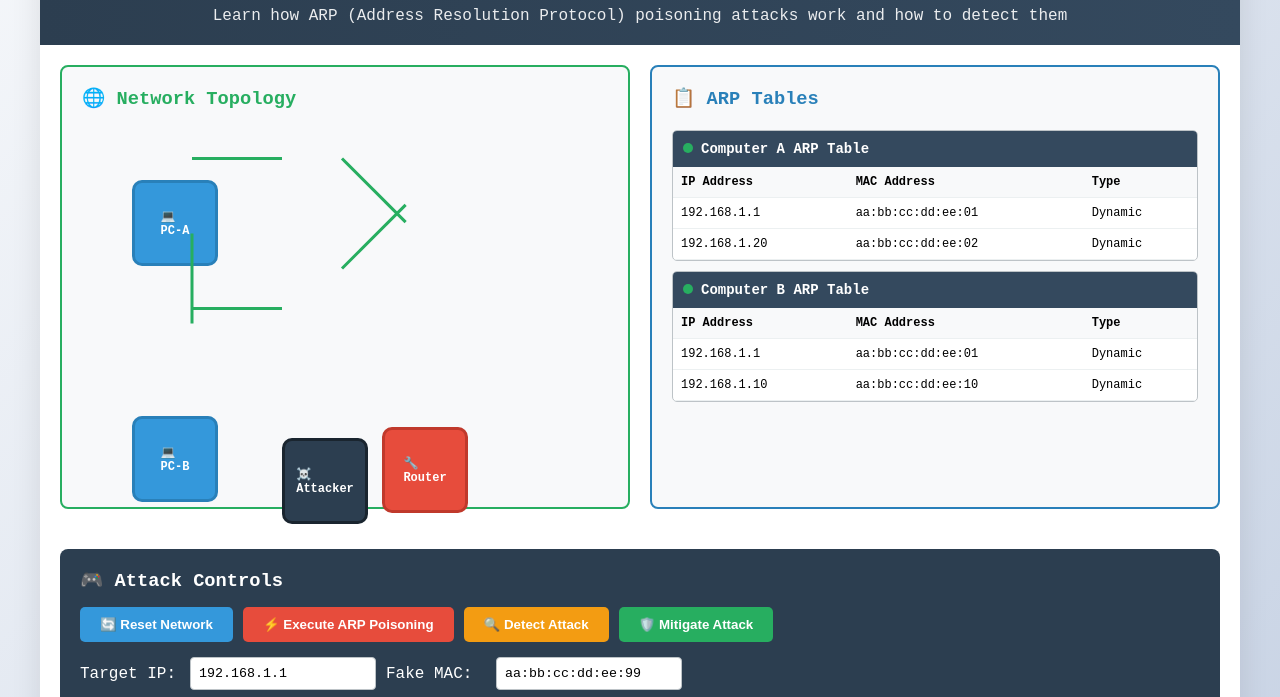
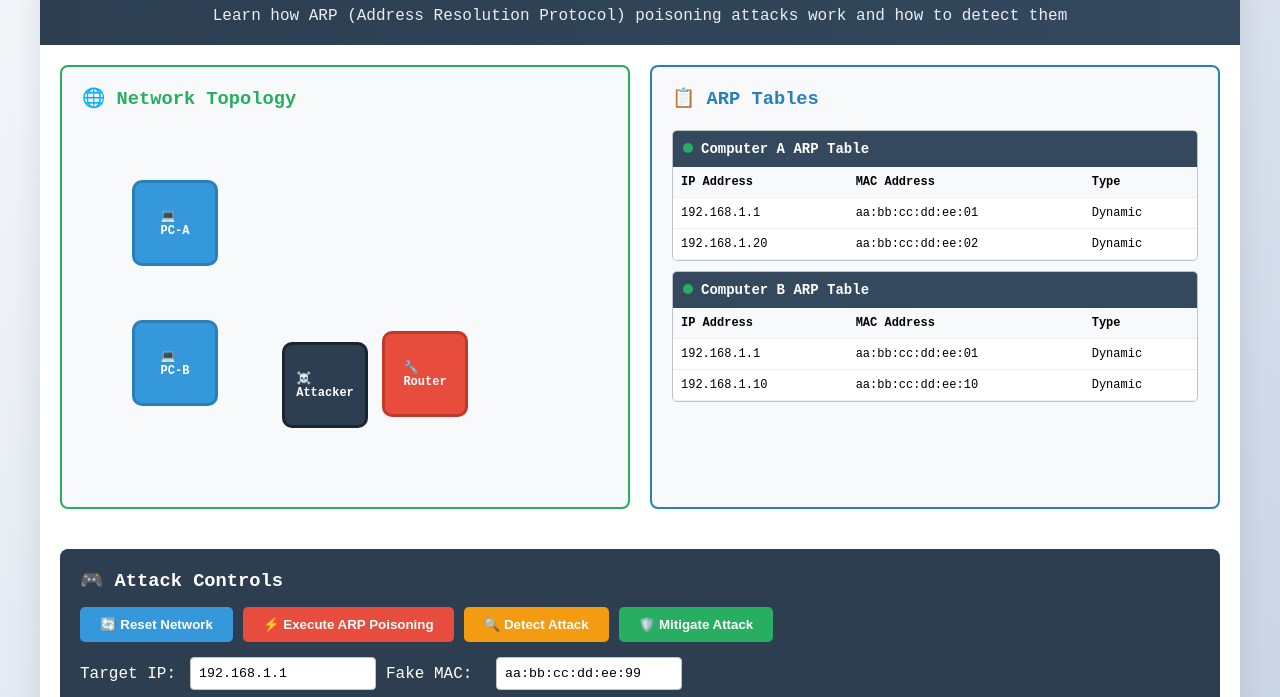
Before and after one commit to sands-mvcc/lan153, a plain HTML site: page arp.html in a window 1280 px wide. Shown: the part 92-789 px from the top of the page. Drawn offline with Linux system fonts and the light colour scheme.

Commit message:
Update arp.html

```diff
--- a/arp.html
+++ b/arp.html
@@ -116,7 +116,7 @@
         .connection {
             position: absolute;
             height: 3px;
-            background: #27ae60;
+            background: transparent;
             transform-origin: left center;
         }
 
@@ -337,27 +337,27 @@
                     💻<br>PC-A
                 </div>
 
-                <div class="device computer tooltip" id="computer2" style="top: 200px; left: 50px;"
+                <div class="device computer tooltip" id="computer2" style="top: 104px; left: 50px;"
                      data-tooltip="Computer B - IP: 192.168.1.20">
                     💻<br>PC-B
                 </div>
 
-                <div class="device router tooltip" id="router" style="top: 125px; left: 300px;"
+                <div class="device router tooltip" id="router" style="top: 29px; left: 300px;"
                      data-tooltip="Router/Gateway - IP: 192.168.1.1">
                     🔧<br>Router
                 </div>
 
-                <div class="device attacker tooltip" id="attacker" style="top: 50px; left: 200px;"
+                <div class="device attacker tooltip" id="attacker" style="top: -46px; left: 200px;"
                      data-tooltip="Attacker Machine - IP: 192.168.1.99">
                     ☠️<br>Attacker
                 </div>
 
                 <!-- Network connections -->
                 <div class="connection" id="conn1" style="top: 90px; left: 130px; width: 90px; transform: rotate(0deg);"></div>
-                <div class="connection" id="conn2" style="top: 240px; left: 130px; width: 90px; transform: rotate(0deg);"></div>
-                <div class="connection" id="conn3" style="top: 165px; left: 130px; width: 90px; transform: rotate(90deg);"></div>
-                <div class="connection" id="conn4" style="top: 90px; left: 280px; width: 90px; transform: rotate(45deg);"></div>
-                <div class="connection" id="conn5" style="top: 200px; left: 280px; width: 90px; transform: rotate(-45deg);"></div>
+                <div class="connection" id="conn2" style="top: 144px; left: 130px; width: 90px; transform: rotate(0deg);"></div>
+                <div class="connection" id="conn3" style="top: 69px; left: 130px; width: 90px; transform: rotate(90deg);"></div>
+                <div class="connection" id="conn4" style="top: -6px; left: 280px; width: 90px; transform: rotate(45deg);"></div>
+                <div class="connection" id="conn5" style="top: 104px; left: 280px; width: 90px; transform: rotate(-45deg);"></div>
             </div>
 
             <div class="arp-tables">
```
